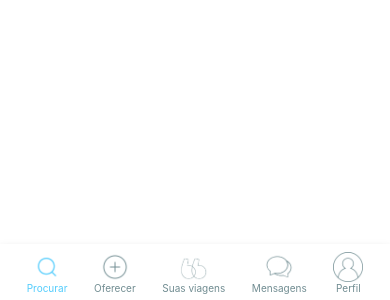
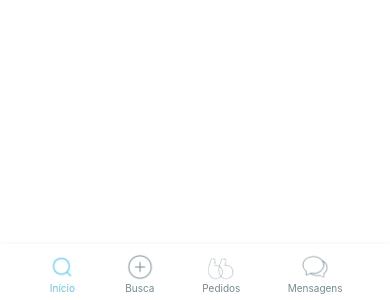
Before and after one commit to ggoncalvesdev/app-delivery-serra_food, a React Native app: screen / in a window 390 px wide. Shown: the part 544-844 px from the top of the page. Built offline with nearby package versions, Linux system fonts and the light colour scheme.

Commit message:
feat(refactor):extensions

```diff
--- a/App.js
+++ b/App.tsx
@@ -1,7 +1,7 @@
 import React from "react";
 
 import { StyleSheet, View } from "react-native";
-import { Navbar } from "./src/components/Navbar";
+import { Navbar } from "./src/components/Navbar/index";
 
 export default function App() {
     return (
--- a/src/components/Navbar/index.tsx
+++ b/src/components/Navbar/index.tsx
@@ -18,21 +18,19 @@ export const Navbar = () => {
                         source={procurar}
                         style={[styles.imagemNav, styles.select]}
                     />
-                    <Text style={[styles.textoNav, styles.select]}>
-                        Procurar
-                    </Text>
+                    <Text style={[styles.textoNav, styles.select]}>Início</Text>
                 </View>
             </TouchableOpacity>
             <TouchableOpacity>
                 <View style={styles.navBarIcon}>
                     <Image source={oferecer} style={styles.imagemNav} />
-                    <Text style={styles.textoNav}>Oferecer</Text>
+                    <Text style={styles.textoNav}>Busca</Text>
                 </View>
             </TouchableOpacity>
             <TouchableOpacity>
                 <View style={styles.navBarIcon}>
                     <Image source={logo} style={styles.imagemNavLogo} />
-                    <Text style={styles.textoNav}>Suas viagens</Text>
+                    <Text style={styles.textoNav}>Pedidos</Text>
                 </View>
             </TouchableOpacity>
             <TouchableOpacity>
@@ -41,12 +39,12 @@ export const Navbar = () => {
                     <Text style={styles.textoNav}>Mensagens</Text>
                 </View>
             </TouchableOpacity>
-            <TouchableOpacity>
+            {/* <TouchableOpacity>
                 <View style={styles.navBarIcon}>
                     <Image source={logoNav} style={styles.imagemNav} />
                     <Text style={styles.textoNav}>Perfil</Text>
                 </View>
-            </TouchableOpacity>
+            </TouchableOpacity> */}
         </View>
     );
 };
```
